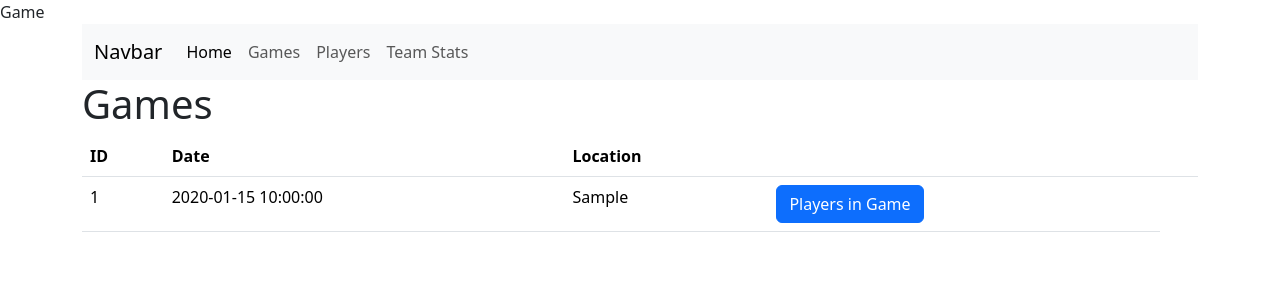
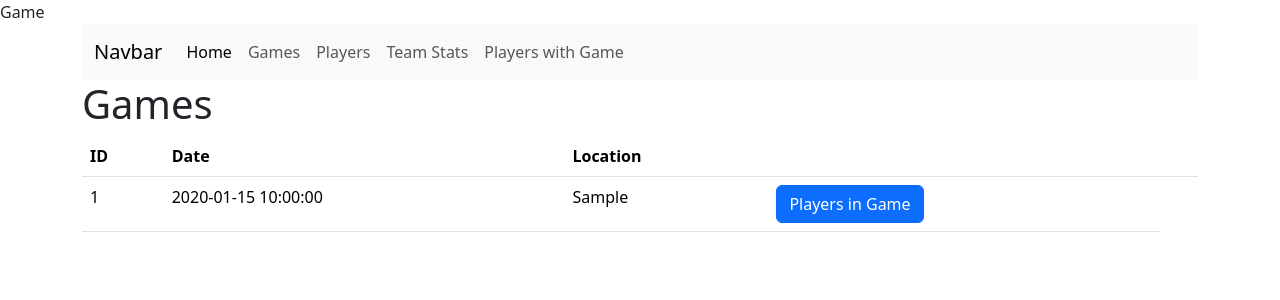
Before and after one commit to maddgio/hw-3, a PHP site: page /game.php in a window 1280 px wide. Shown: the top 300 px of the page. Run offline with PHP 8.4, Linux system fonts and the light colour scheme; tables that the repository leaves empty or names only in its code hold one stand-in row (values such as "Sample post").

Commit message:
Update view-header.php

```diff
--- a/view-header.php
+++ b/view-header.php
@@ -28,6 +28,9 @@
         <li class="nav-item">
           <a class="nav-link" href="team-stats.php">Team Stats</a>
         </li>
+        <li class="nav-item">
+          <a class="nav-link" href="player-with-games.php">Players with Game</a>
+        </li>
       </ul>
     </div>
   </div>
```
